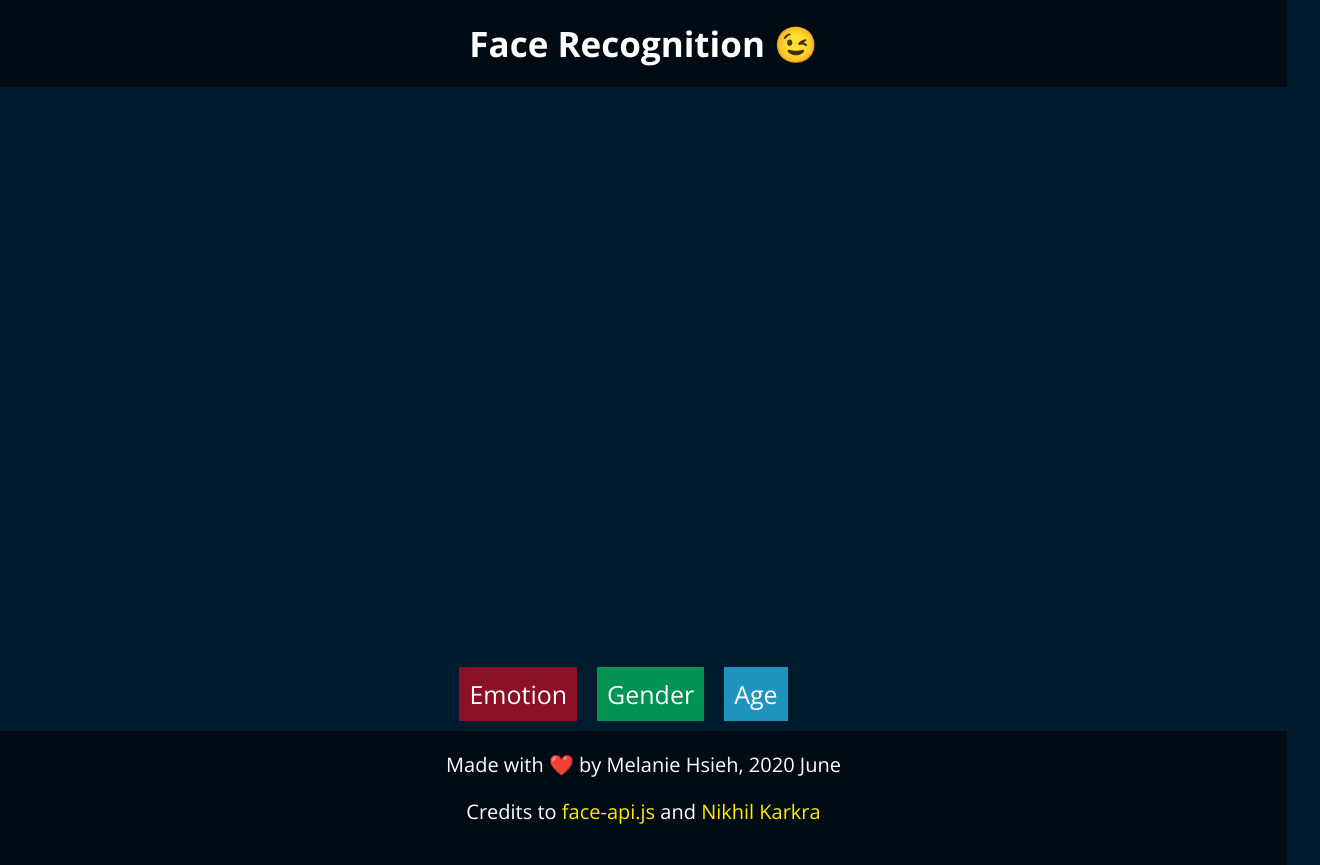
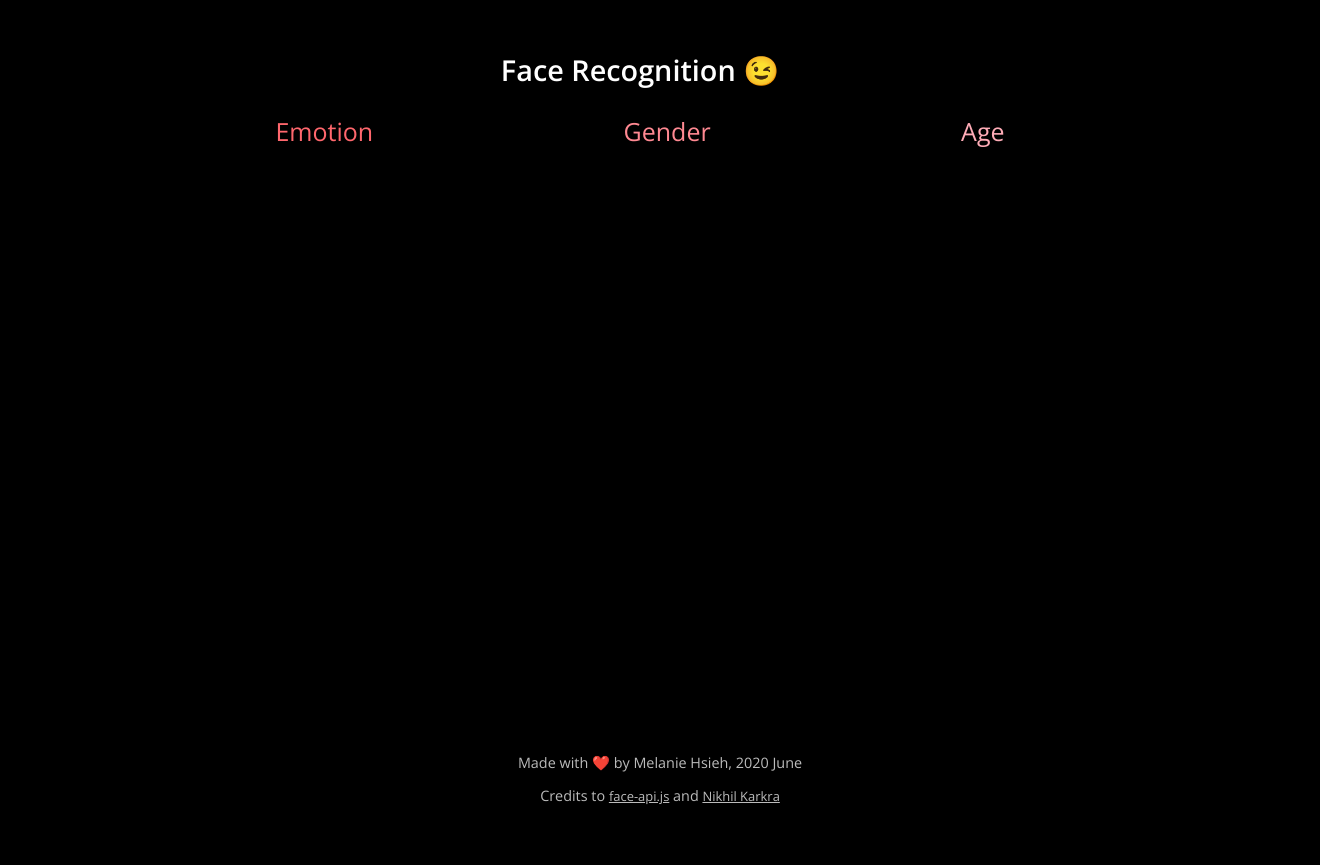
Before and after one commit to melaniehsieh/FaceRecognition, a plain HTML site: page index.html in a window 1280 px wide. Shown: the whole page, 1320 px wide, since content can reach past the window. After the commit the page ends 840 px from the top, so only its background shows below. Drawn offline with nearby package versions, Linux system fonts and the light colour scheme; no server answers.

Commit message:
changed theme

```diff
--- a/css/styles.css
+++ b/css/styles.css
@@ -2,9 +2,9 @@ body {
   margin: 0;
   padding: 0;
   box-sizing: border-box;
-  background-color: #001a2e;
-  height: 100vh;
-  width: calc(100% - 33px);
+  background-color: #000;
+  /* height: 100vh; */
+  /* width: calc(100% - 33px); */
   font-family: "Open Sans", sans-serif;
 }
 
@@ -14,50 +14,47 @@ canvas {
 
 .container {
   display: flex;
-  width: 100%;
   justify-content: center;
   align-items: center;
-  margin-top: 10px;
+  /* width: 100%; */
+  /* margin-top: 10px; */
 }
 
 .result-container {
   display: flex;
   flex-direction: row;
-  justify-content: center;
+  justify-content: space-evenly;
   align-items: center;
-  width: 100%;
+  padding: 1em;
+  font-size: 25px;
+  font-weight: lighter;
 }
 
-.result-container > div {
-  font-size: 25px;
-  padding: 10px;
-  margin: 10px;
-  color: white;
-  text-transform: capitalize;
+#emotion {
+  color: #ff676d;
+}
+
+#gender {
+  color: #ff8992;
 }
 
 #age {
-  background: #1e94be;
+  color: #ffacb7;
 }
-#emotion {
-  background: #8a1025;
+
+video {
+  /* width: 100%; */
 }
-#gender {
-  background: #009353;
-}
-video {
-  width: 100%;
-}
+
 header {
   display: flex;
   align-items: center;
   justify-content: center;
-  background: #000b13;
   color: white;
   width: 100%;
-  font: 35px "Open Sans", sans-serif;
-  font-weight: bold;
-  padding: 20px;
+  font: 1.8em "Open Sans", sans-serif;
+  font-weight: 600;
+  padding-top: 50px;
 }
 
 footer {
@@ -65,15 +62,14 @@ footer {
   flex-direction: column;
   align-items: center;
   justify-content: center;
-  background: #000b13;
-  color: white;
+  color: #bbbbbb;
   width: 100%;
-  font: 20px "Open Sans", sans-serif;
+  font: 0.9em "Open Sans", sans-serif;
   padding: 20px;
 }
 
 a {
-  color: rgb(255, 234, 0);
-  font: 20px "Open Sans", sans-serif;
-  text-decoration: none;
+  color: #bbbbbb;
+  font: 0.9em "Open Sans", sans-serif;
+  text-decoration: underline;
 }
--- a/index.html
+++ b/index.html
@@ -13,13 +13,13 @@
   </head>
   <body>
     <header>Face Recognition 😉</header>
-    <div class="container">
-      <video id="video" width="720" height="560" autoplay muted></video>
-    </div>
     <div class="result-container">
       <div id="emotion">Emotion</div>
       <div id="gender">Gender</div>
       <div id="age">Age</div>
+    </div>
+    <div class="container">
+      <video id="video" width="720" height="560" autoplay muted></video>
     </div>
     <footer>
       Made with ❤️ by Melanie Hsieh, 2020 June
--- a/js/main.js
+++ b/js/main.js
@@ -47,9 +47,9 @@ video.addEventListener("playing", () => {
       const emotion = Object.keys(expressions).filter(
         (item) => expressions[item] === maxValue
       );
-      document.getElementById("age").innerText = `Age - ${interpolatedAge}`;
-      document.getElementById("gender").innerText = `Gender - ${gender}`;
-      document.getElementById("emotion").innerText = `Emotion - ${emotion}`;
+      document.getElementById("age").innerText = `Age: ${interpolatedAge.toPrecision(4)}`;
+      document.getElementById("gender").innerText = `Gender: ${gender}`;
+      document.getElementById("emotion").innerText = `Emotion: ${emotion}`;
     }
   }, 10);
 });
```
